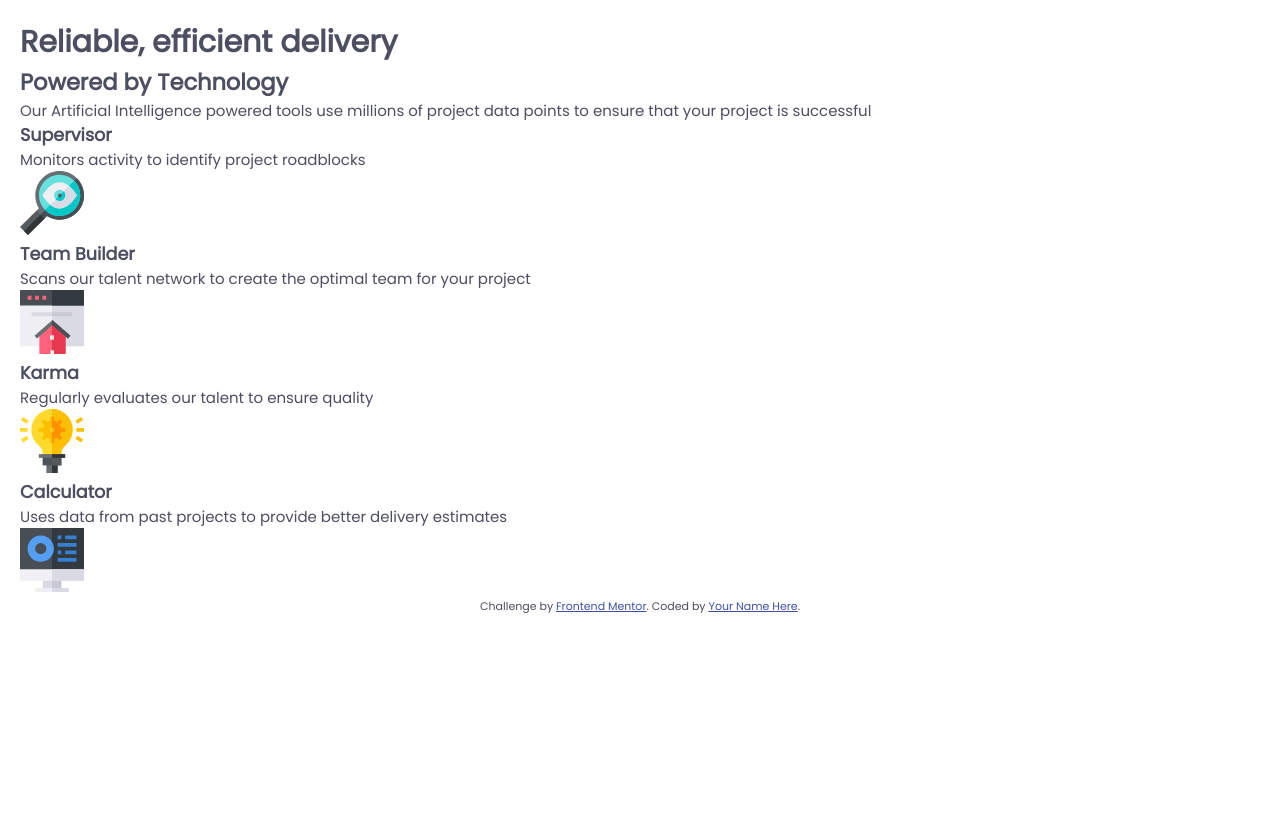
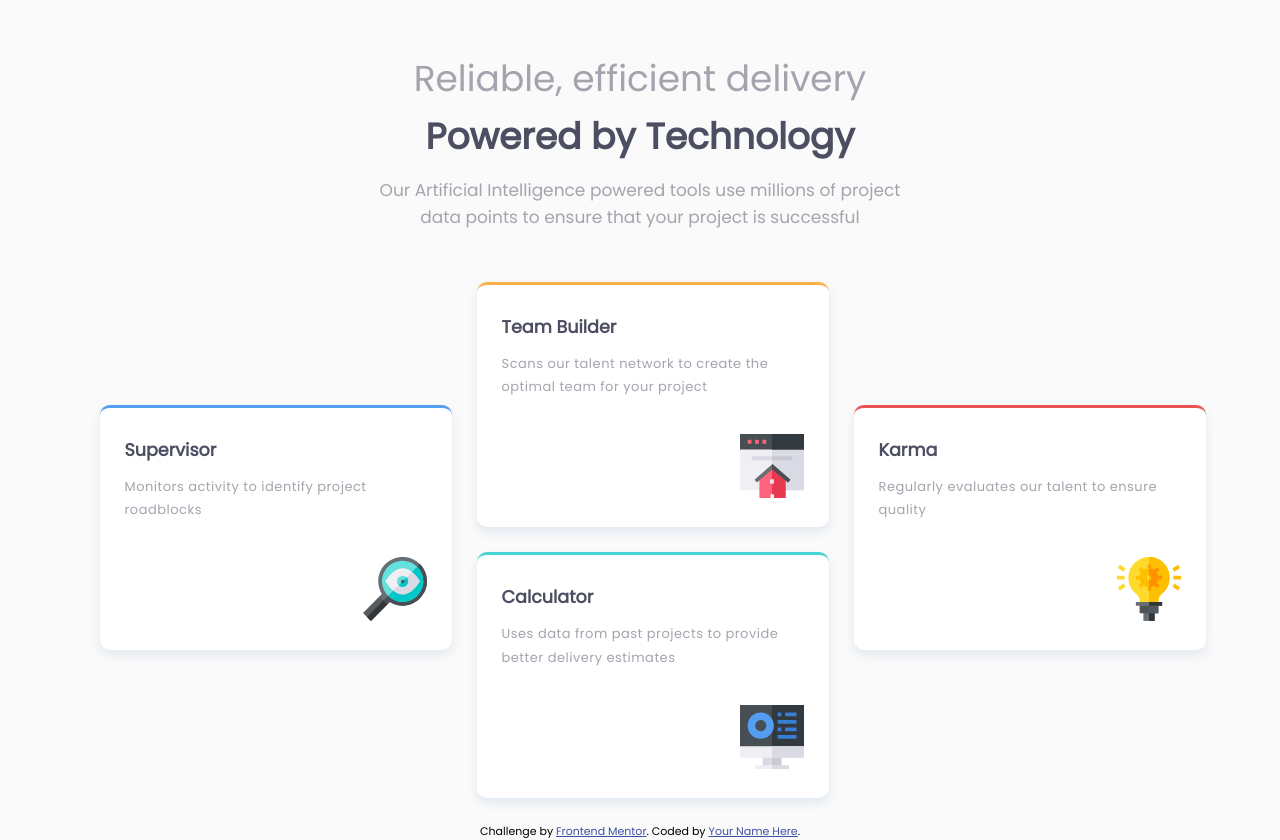
Before and after one commit to Dev-Elo-1505/Frontend-Mentor-Four-card-feature-section, a plain HTML site: page index.html in a window 1280 px wide. Before the commit the page ends 800 px from the top, so only its background shows below. Drawn offline with Linux system fonts and the light colour scheme.

Commit message:
complete code

```diff
--- a/index.html
+++ b/index.html
@@ -35,7 +35,7 @@
       </header>
       <main>
         <div class="cards">
-          <div class="card">
+          <div class="card down">
             <h3>Supervisor</h3>
             <p>Monitors activity to identify project roadblocks</p>
             <div class="icon">
@@ -52,7 +52,7 @@
               <img src="/images/icon-team-builder.svg" alt="" />
             </div>
           </div>
-          <div class="card">
+          <div class="card down">
             <h3>Karma</h3>
             <p>Regularly evaluates our talent to ensure quality</p>
             <div class="icon">
--- a/style.css
+++ b/style.css
@@ -11,40 +11,161 @@ html {
 body {
     font-family: "Poppins", sans-serif;
     font-size: 1.5rem;
-    color: hsl(234, 12%, 34%);
-    padding: 2rem;
+    background-color: hsl(0, 0%, 98%);
 }
 
-.center {
-    text-align: center;
+.container {
+    padding-left: 1.5rem;
+    padding-right: 1.5rem;
+    margin-left: auto;
+    margin-right: auto;
 }
 
-.center h1, .center p {
-    font-weight: 200;
+/*small*/
+@media (min-width: 576px) {
+    .container {
+        width: 540px;
+    }
 }
 
-.grid {
-    display: flex;
-    flex-direction: column;
-    justify-content: center;
-    align-items: center;
+@media (min-width: 768px) {
+    .container {
+        width: 720px;
+    }
 }
 
-.grid div {
-    padding: 2rem;
-    margin: 1.2rem;
-    width: 100%;
-    height: 200px;
-    border-radius: 7px;
-    box-shadow: 10px 10px 20px hsl(229, 6%, 66%);
+@media (min-width: 992px) {
+    .container {
+        width: 960px;
+    }
 }
 
-.grid div p {
-    font-weight: 200;
+@media (min-width: 1200px) {
+    .container {
+        width: 1180px;
+    }
 }
 
-.grid div h3 {
+@media (min-width: 1440px) {
+    .container {
+        width: 1320px;
+    }
+}
+
+/*Start header section*/
+header {
+    padding-top: 70px;
+    text-align: center;
+    line-height: 1.6;
+}
+
+header h1 {
+    font-size: 2.7rem;
+    font-weight: 200;
+    color: hsl(229, 6%, 66%);
+}
+
+header h2 {
+    font-size: 2.7rem;
     color: hsl(234, 12%, 34%);
+    margin-top: 8px;
+    margin-bottom: 12px;
+}
+
+header p {
+    color: hsl(229, 6%, 66%);
+    font-size: 1.7rem;
+    font-weight: 200;
+    width: 100%;
+    max-width: 555px;
+    margin: 0 auto;
+}
+/*End header section*/
+/*start card section*/
+.cards {
+    margin-top: 70px;
+}
+.cards .card {
+    background-color: #fff;
+    padding: 29px 25px;
+    width: 100%;
+    max-width: 352px;
+    margin: 0 auto 25px auto;
+    border-radius: 10px;
+    border-top: 3px solid transparent;
+    box-shadow: 0px 5px 10px 0px rgba(216, 226, 238, .75);
+}
+
+.cards .card:nth-last-of-type(1) {
+    border-color: hsl(180, 62%, 55%);
+}
+.cards .card:nth-last-of-type(2) {
+    border-color: hsl(0, 78%, 62%);
+}
+.cards .card:nth-last-of-type(3) {
+    border-color: hsl(34, 97%, 64%);
+}
+.cards .card:nth-last-of-type(4) {
+    border-color: hsl(212, 86%, 64%);
+}
+
+.cards .card h3 {
+    color: hsl(234, 12%, 34%);
+}
+
+.cards .card p {
+    color: hsl(229, 6%, 66%);
+    font-size: 1.3rem;
+    letter-spacing: .5px;
+    line-height: 1.8;
+    margin: 12px 0 36px 0;
+}
+
+.cards .card img {
+    display: block;
+    margin-left: auto;
+}
+/*end card section*/
+/*Responsive*/
+@media (min-width: 768px) {
+    .cards {
+        display: grid;
+        grid-template-columns: repeat(2, 352px);
+        column-gap: 25px;
+        justify-content: center;
+    }
+}
+
+@media (min-width: 1200px) {
+    header {
+        padding-top: 50px;
+    }
+
+    header h1 {
+        font-size: 3.6rem;
+    }
+
+    header h2 {
+        font-size: 3.6rem;
+        margin-top: 0;
+    }
+    .cards {
+        margin-top: 50px;
+        display: flex;
+        flex-direction: row;
+        flex-wrap: wrap;
+        align-items: flex-start;
+        gap: 0;
+    }
+
+    .cards .card {
+        margin-left: 25px;
+        margin-right: 0;
+    }
+
+    .cards .down {
+        transform: translateY(50%);
+    }
 }
 .attribution { font-size: 11px; text-align: center; }
 .attribution a { color: hsl(228, 45%, 44%); }
```
